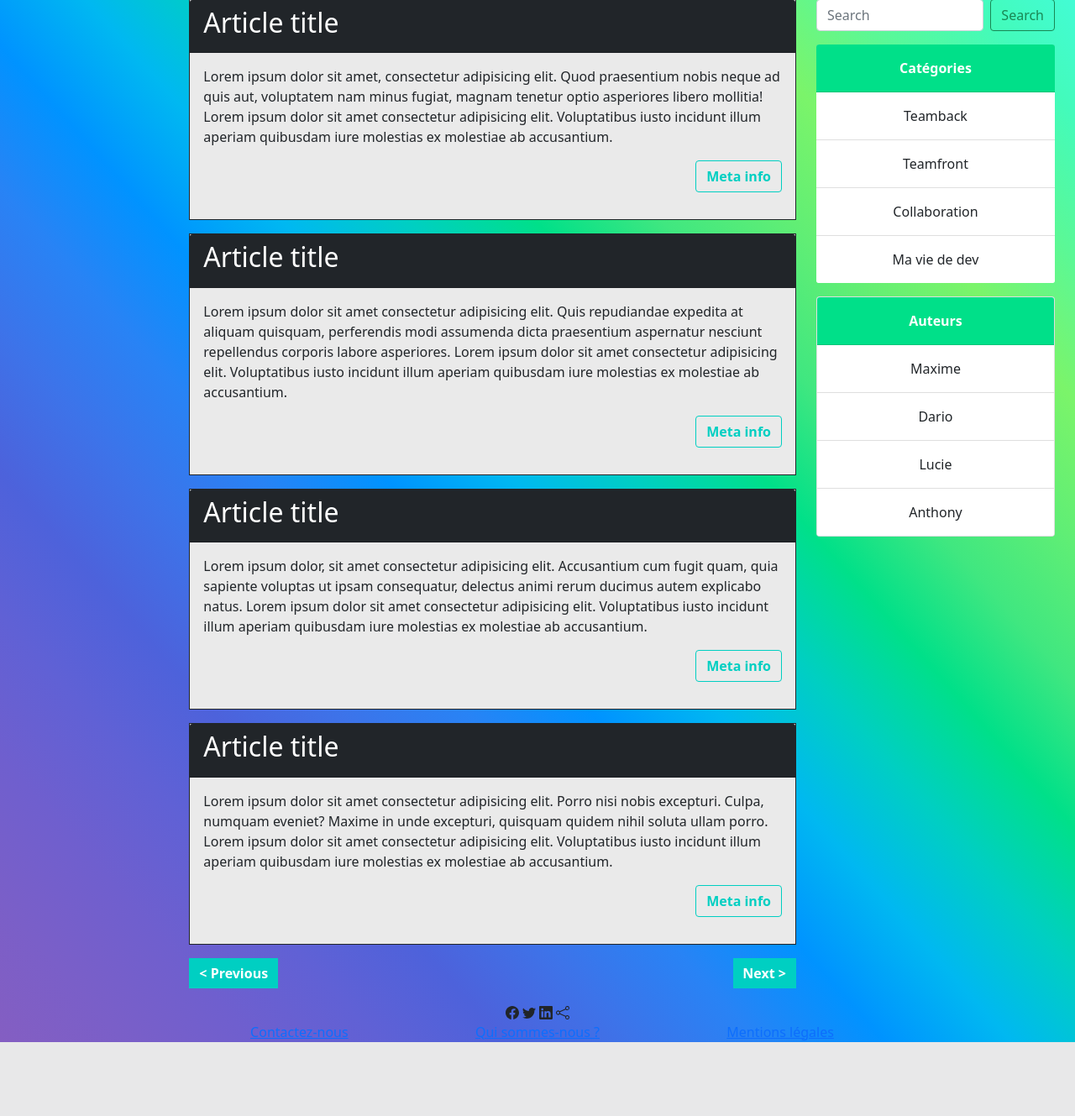
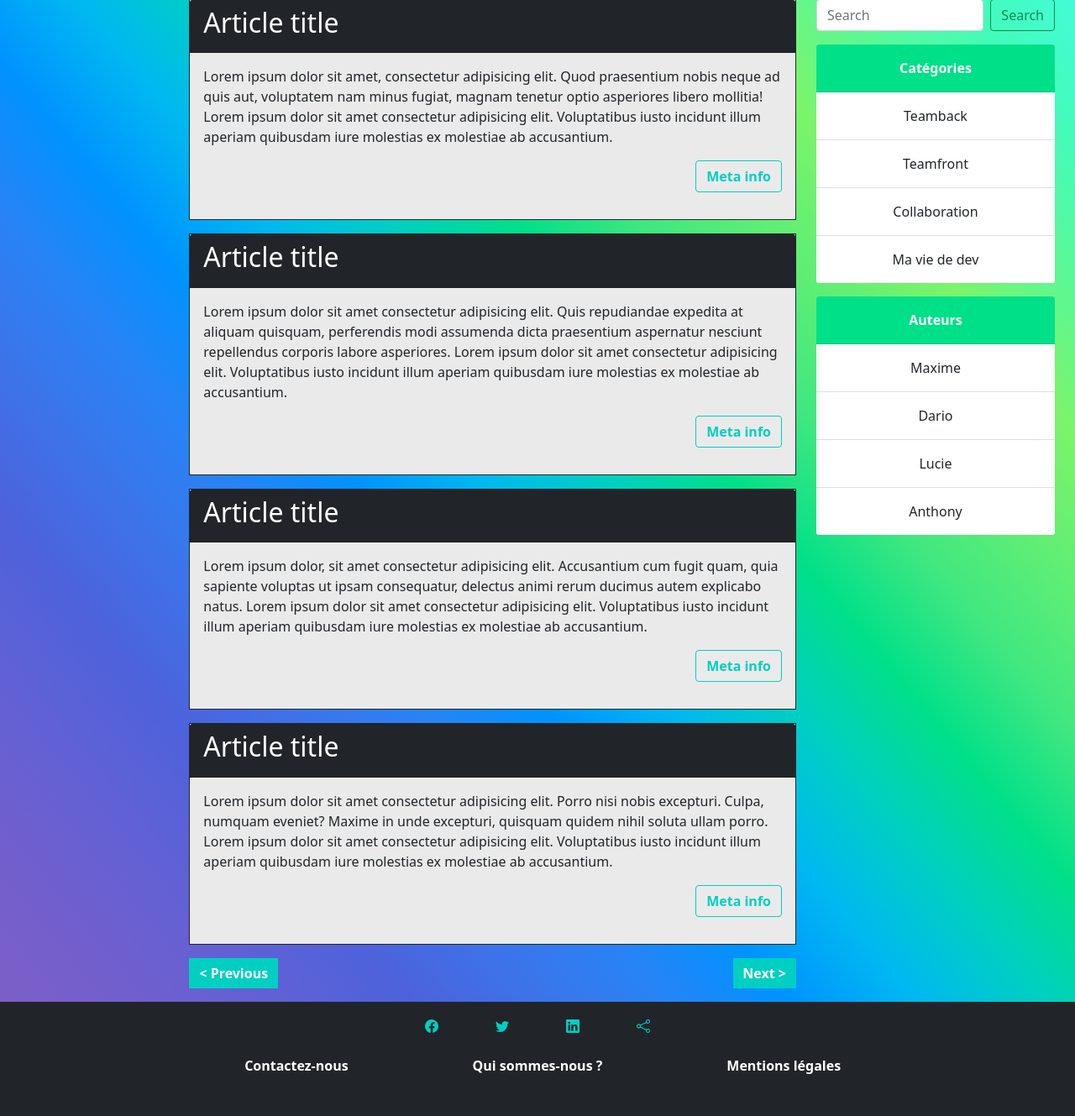
Before and after one commit to Oriane-Toque/oblog-bootstrap, a PHP site: page / in a window 1280 px wide. Shown: the part 201-1530 px from the top of the page at 84% size. Before the commit the page ends 1442 px from the top, so only its background shows below. Run offline with PHP 8.4, Linux system fonts and the light colour scheme.

Commit message:
CSS footer

```diff
--- a/css/style.css
+++ b/css/style.css
@@ -108,6 +108,11 @@ article {
   transition: transform .5s ease-in-out;
 }
 
+.nav_link {
+  text-align: center;
+  color: var(--color-font-header);
+}
+
 /*==========ASIDE==========*/
 .aside_form {
   margin-bottom: 1rem;
@@ -128,7 +133,32 @@ article {
   text-align: center;
 }
 
-.nav_link {
-  text-align: center;
-  color: var(--color-font-header);
+/*==========FOOTER==========*/
+footer {
+  background-color: var(--color-bg-header);
 }
+
+.footer_margin {
+  margin-top: 1rem;
+  margin-bottom: 1.5rem;
+}
+
+.footer_margin--modif {
+  margin-bottom: 3rem;
+}
+
+.footer_logo-color {
+  color: var(--color-link2);
+  margin: 0 2rem;
+}
+
+footer a,
+footer a:focus {
+  color: #fff;
+  font-weight: bold;
+  text-decoration: none;
+}
+
+footer a:hover {
+  color: var(--color-link3);
+}
--- a/index.html
+++ b/index.html
@@ -113,7 +113,7 @@
                 <li class="list-group-item"><a class="nav_link nav-link" href="#">Ma vie de dev</a></li>
               </ul>
             </div>
-            <div class="card">
+            <div class="card card_border">
               <div class="card-header card-header--bg">
                 <a class="nav-link" href="#">Auteurs</a>
               </div>
@@ -130,21 +130,21 @@
     </main>
 
     <footer class="row">
-      <div class="col-12 text-center">
-        <svg xmlns="http://www.w3.org/2000/svg" width="16" height="16" fill="currentColor" class="bi bi-facebook" viewBox="0 0 16 16">
+      <div class="col-12 text-center footer_margin">
+        <svg class="footer_logo-color" xmlns="http://www.w3.org/2000/svg" width="16" height="16" fill="currentColor" class="bi bi-facebook" viewBox="0 0 16 16">
           <path d="M16 8.049c0-4.446-3.582-8.05-8-8.05C3.58 0-.002 3.603-.002 8.05c0 4.017 2.926 7.347 6.75 7.951v-5.625h-2.03V8.05H6.75V6.275c0-2.017 1.195-3.131 3.022-3.131.876 0 1.791.157 1.791.157v1.98h-1.009c-.993 0-1.303.621-1.303 1.258v1.51h2.218l-.354 2.326H9.25V16c3.824-.604 6.75-3.934 6.75-7.951z"/>
         </svg>
-        <svg xmlns="http://www.w3.org/2000/svg" width="16" height="16" fill="currentColor" class="bi bi-twitter" viewBox="0 0 16 16">
+        <svg class="footer_logo-color" xmlns="http://www.w3.org/2000/svg" width="16" height="16" fill="currentColor" class="bi bi-twitter" viewBox="0 0 16 16">
           <path d="M5.026 15c6.038 0 9.341-5.003 9.341-9.334 0-.14 0-.282-.006-.422A6.685 6.685 0 0 0 16 3.542a6.658 6.658 0 0 1-1.889.518 3.301 3.301 0 0 0 1.447-1.817 6.533 6.533 0 0 1-2.087.793A3.286 3.286 0 0 0 7.875 6.03a9.325 9.325 0 0 1-6.767-3.429 3.289 3.289 0 0 0 1.018 4.382A3.323 3.323 0 0 1 .64 6.575v.045a3.288 3.288 0 0 0 2.632 3.218 3.203 3.203 0 0 1-.865.115 3.23 3.23 0 0 1-.614-.057 3.283 3.283 0 0 0 3.067 2.277A6.588 6.588 0 0 1 .78 13.58a6.32 6.32 0 0 1-.78-.045A9.344 9.344 0 0 0 5.026 15z"/>
         </svg>
-        <svg xmlns="http://www.w3.org/2000/svg" width="16" height="16" fill="currentColor" class="bi bi-linkedin" viewBox="0 0 16 16">
+        <svg class="footer_logo-color" xmlns="http://www.w3.org/2000/svg" width="16" height="16" fill="currentColor" class="bi bi-linkedin" viewBox="0 0 16 16">
           <path d="M0 1.146C0 .513.526 0 1.175 0h13.65C15.474 0 16 .513 16 1.146v13.708c0 .633-.526 1.146-1.175 1.146H1.175C.526 16 0 15.487 0 14.854V1.146zm4.943 12.248V6.169H2.542v7.225h2.401zm-1.2-8.212c.837 0 1.358-.554 1.358-1.248-.015-.709-.52-1.248-1.342-1.248-.822 0-1.359.54-1.359 1.248 0 .694.521 1.248 1.327 1.248h.016zm4.908 8.212V9.359c0-.216.016-.432.08-.586.173-.431.568-.878 1.232-.878.869 0 1.216.662 1.216 1.634v3.865h2.401V9.25c0-2.22-1.184-3.252-2.764-3.252-1.274 0-1.845.7-2.165 1.193v.025h-.016a5.54 5.54 0 0 1 .016-.025V6.169h-2.4c.03.678 0 7.225 0 7.225h2.4z"/>
         </svg>
-        <svg xmlns="http://www.w3.org/2000/svg" width="16" height="16" fill="currentColor" class="bi bi-share" viewBox="0 0 16 16">
+        <svg class="footer_logo-color" xmlns="http://www.w3.org/2000/svg" width="16" height="16" fill="currentColor" class="bi bi-share" viewBox="0 0 16 16">
           <path d="M13.5 1a1.5 1.5 0 1 0 0 3 1.5 1.5 0 0 0 0-3zM11 2.5a2.5 2.5 0 1 1 .603 1.628l-6.718 3.12a2.499 2.499 0 0 1 0 1.504l6.718 3.12a2.5 2.5 0 1 1-.488.876l-6.718-3.12a2.5 2.5 0 1 1 0-3.256l6.718-3.12A2.5 2.5 0 0 1 11 2.5zm-8.5 4a1.5 1.5 0 1 0 0 3 1.5 1.5 0 0 0 0-3zm11 5.5a1.5 1.5 0 1 0 0 3 1.5 1.5 0 0 0 0-3z"/>
         </svg>
       </div>
-      <div class="col-12 col-lg-4 text-lg-end">
+      <div class="col-12 col-lg-4 text-lg-end footer_margin--modif">
         <a href="#">Contactez-nous</a>
       </div>
       <div class="col-12 col-lg-4 text-lg-center">
```
